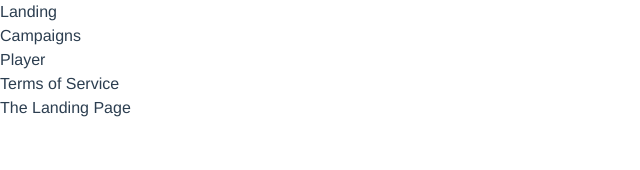
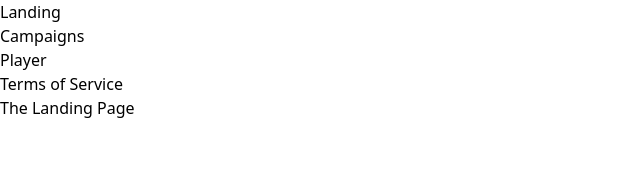
Before and after one commit to kawazoe/westmoor-downtime-planner, a Vue app in the folder endeavour-app/: page / in a window 1280 px wide. Shown: the top 170 px of the page, without its empty margins (0-640 px from the left). Built offline with nearby package versions, Linux system fonts and the light colour scheme.

Commit message:
Basic tailwindcss theme setup

```diff
--- a/endeavour-app/package.json
+++ b/endeavour-app/package.json
@@ -12,6 +12,8 @@
   "dependencies": {
     "@auth0/auth0-spa-js": "^1.13.6",
     "@microsoft/applicationinsights-web": "^2.5.10",
+    "@tailwindcss/forms": "^0.2.1",
+    "@tailwindcss/line-clamp": "^0.2.0",
     "@tailwindcss/postcss7-compat": "^2.0.2",
     "core-js": "^3.8.2",
     "jexl": "^2.3.0",
--- a/endeavour-app/src/App.vue
+++ b/endeavour-app/src/App.vue
@@ -15,19 +15,6 @@
   </main>
 </template>
 
-<style>
-body {
-  margin: 0;
-  padding: 0;
-}
-
-#app {
-  font-family: Avenir, Helvetica, Arial, sans-serif;
-  -webkit-font-smoothing: antialiased;
-  -moz-osx-font-smoothing: grayscale;
-  color: #2c3e50;
-}
-</style>
 <script>
 export default { components: {} };
 </script>
--- a/endeavour-app/tailwind.config.js
+++ b/endeavour-app/tailwind.config.js
@@ -1,7 +1,49 @@
+const colors = require('tailwindcss/colors');
+
 module.exports = {
   purge: ['./index.html', './src/**/*.{vue,js,ts,jsx,tsx}'],
-  darkMode: 'media', // Or 'media' or 'class'
-  theme: { extend: {} },
+  darkMode: false, // or 'media' or 'class'
+  theme: {
+    colors: {
+      transparent: 'transparent',
+      current: 'currentColor',
+      primary: {
+        light: colors.blue['700'],
+        DEFAULT: colors.blue['800'],
+        dark: colors.blue['900'],
+      },
+      secondary: {
+        light: colors.yellow['100'],
+        DEFAULT: colors.yellow['200'],
+        dark: colors.yellow['300'],
+      },
+      success: {
+        light: colors.green['500'],
+        DEFAULT: colors.green['600'],
+        dark: colors.green['700'],
+      },
+      danger: {
+        light: colors.red['500'],
+        DEFAULT: colors.red['700'],
+        dark: colors.red['800'],
+      },
+      warning: {
+        light: colors.amber['300'],
+        DEFAULT: colors.amber['500'],
+        dark: colors.amber['600'],
+      },
+      info: {
+        light: colors.cyan['300'],
+        DEFAULT: colors.cyan['400'],
+        dark: colors.cyan['500'],
+      },
+      gray: colors.warmGray,
+    },
+    extend: {},
+  },
   variants: { extend: {} },
-  plugins: [],
+  plugins: [
+    require('@tailwindcss/forms'),
+    require('@tailwindcss/line-clamp'),
+  ],
 };
```
Also changed, not shown: endeavour-app/.eslintrc.js, 2 other files (tests, documents, lock files or other folders).
